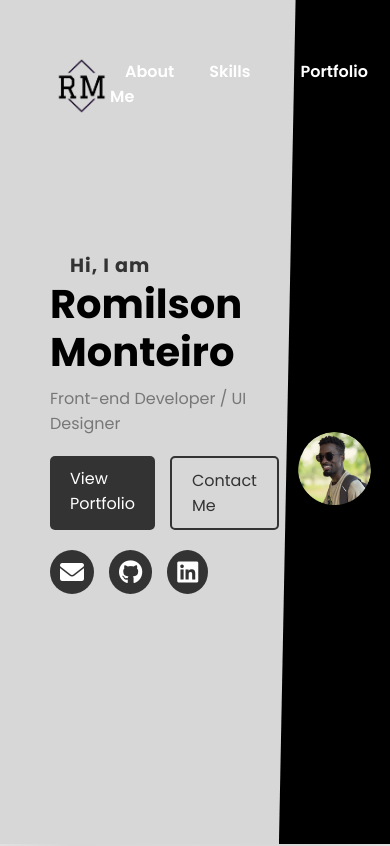
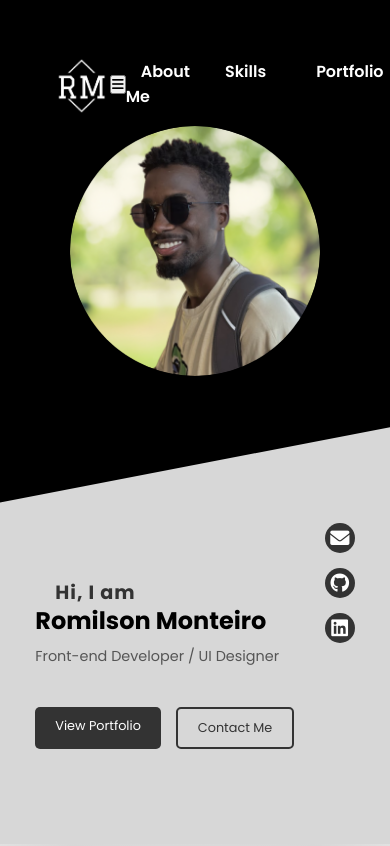
Before and after one commit to romilson-monteiro/myportfolio, a plain HTML site: page index.html in a window 390 px wide. Shown: the top 846 px of the page. Drawn offline with Linux system fonts and the light colour scheme.

Commit message:
Add responsive design for smaller screens and improve hero section layout

```diff
--- a/css/style.css
+++ b/css/style.css
@@ -523,3 +523,118 @@ header .nav ul li a:hover {
     background-color: #ff6600;
     transform: scale(1.1);
 }
+
+
+
+
+
+/* Responsividade para telas menores */
+@media (max-width: 768px) {
+    .hero {
+        flex-direction: column-reverse;
+        align-items: center;
+        justify-content: center;
+        text-align: center;
+
+    }
+
+    .left-content, .right-content {
+        padding: 0;
+        margin: 0;
+        width: 100%;
+    }
+
+    .right-content {
+
+
+        clip-path: polygon(0 0, 100% 0, 100% 85%, 0% 100%);
+
+    }
+    .left-content {
+        display: flex;
+        flex-direction: row;
+        justify-content:  space-around;
+        padding: 20px;
+    }
+
+    .hero-text {
+        display: flex;
+        flex-direction: column;
+        align-items: start;
+        justify-content: center;
+
+    }
+    .hero-image {
+        width: 250px; /* Tamanho reduzido da imagem */
+        height: 250px;
+        border-radius: 50%;
+        overflow: hidden;
+
+    }
+
+    .hero-image img {
+        width: 100%;
+        height: auto;
+    }
+
+
+
+    .left-content h1 {
+        font-size: 1.5em; /* Ajusta o tamanho do título */
+
+
+    }
+
+    .left-content p {
+        font-size: 0.9em;
+        color: #555;
+
+    }
+
+    .hi-text {
+        font-size: 1em;
+        font-weight: 600;
+
+
+    }
+
+
+
+
+
+
+   .actions-btn  {
+        font-size: 0.8em;
+
+    }
+    .social-icons {
+        display: flex;
+        flex-direction: column;
+        justify-content: start;
+
+        gap: 15px;
+
+    }
+
+    .social-icons a {
+        width: 30px;
+        height: 30px;
+        background-color: #333;
+        color: #fff;
+        display: flex;
+        align-items: center;
+        justify-content: center;
+        border-radius: 50%;
+        font-size: 1.2em;
+    }
+
+
+    .img-logo img {
+
+        filter: brightness(0) invert(1);
+
+    }
+
+
+
+}
--- a/index.html
+++ b/index.html
@@ -21,6 +21,9 @@
             </div>
 
         </div>
+        <button class="menu-toggle" aria-label="Toggle navigation">
+            <i class="fas fa-bars"></i>
+        </button>
         <nav class="nav">
             <ul>
                 <li><a href="#about">About Me</a></li>
@@ -32,16 +35,20 @@
     </header>
 
     <div id="home" class="container">
+
         <section class="hero">
             <div class="left-content">
-                <p class="hi-text">Hi, I am </p> <!-- Alterado para <p> -->
+                <div class="hero-text">
+                    <p class="hi-text">Hi, I am </p>
                     <h1>Romilson Monteiro</h1>
                     <p>Front-end Developer / UI Designer</p>
+
                 <div class="actions-btn">
                     <a href="portfolio.html" class="btn-primary">View Portfolio</a>
                     <a href="#contact" class="btn-secondary">Contact Me</a>
                 </div>
 
+            </div>
 
                 <div class="social-icons">
                     <a href="mailto:romilsonmonteir@gmail.com" target="_blank"><i class="fas fa-envelope"></i></a>
@@ -249,6 +256,7 @@
     </div>
 </body>
 <script>
+
     // Seleciona o header
     const header = document.querySelector('.header');
     const backToTopButton = document.getElementById("backToTop");
```
Lines whose indentation alone changed are shown as unchanged.
